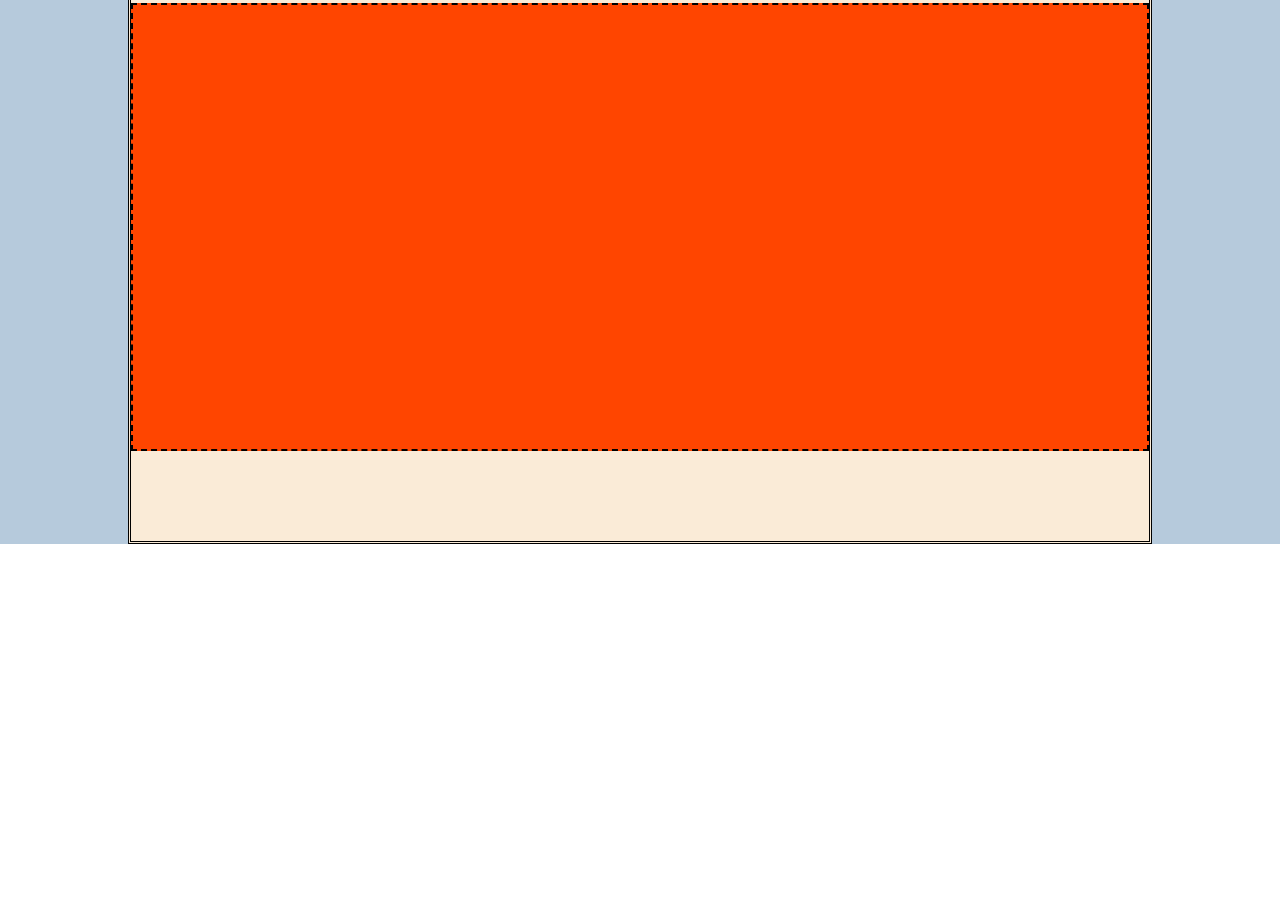
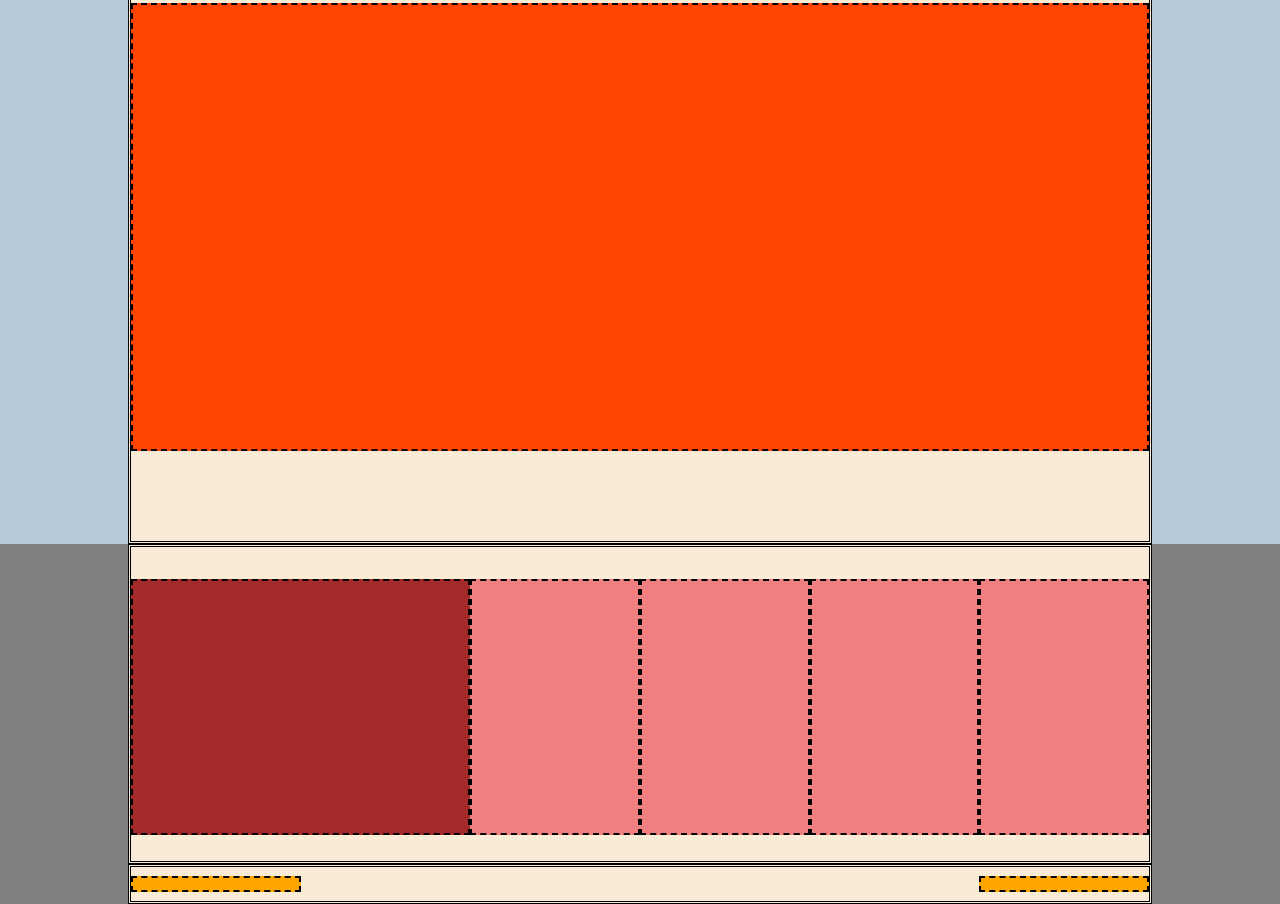
Before and after one commit to DavidePeloso-dev/htmlcss-struttura-discord, a plain HTML site: page index.html in a window 1280 px wide. Shown: the part 2064-2968 px from the top of the page. Before the commit the page ends 2611 px from the top, so only its background shows below. Drawn offline with Linux system fonts and the light colour scheme.

Commit message:
complete footer debug layout

```diff
--- a/css/style.css
+++ b/css/style.css
@@ -96,6 +96,55 @@
     background-color: antiquewhite;
     height: 80vh;
 }
+
+/* footer */
+.debug #footer{
+    background-color: gray;
+    height: 45vh;
+}
+
+.debug #footer .container{
+    border: 3px black double;
+    background-color: antiquewhite;
+}
+
+.debug .footer_top .container{
+    height: 40vh;
+
+}
+
+.debug .footer_bottom .container{
+    height: 5vh;
+
+}
+
+.debug .footer_top{
+    height: 40vh;
+}
+
+.debug .footer_top .row{
+    height: inherit;
+    align-items: center;
+}
+.debug .footer_top .links{
+    border: 2px black dashed;
+    height: 80%;
+    background-color: brown;
+}
+
+.debug .footer_top .info{
+    border: 2px black dashed;
+    height: 80%;
+    background-color: lightcoral;
+}
+
+
+.debug .footer_bottom .row{
+    justify-content: space-between;
+    align-items: center;
+    height: calc(5vh - 6px);
+
+}
 /* --------------------
    /debug_section
 -------------------- */
@@ -166,7 +215,7 @@
      general_css
 -------------------- */
 /* header */
-#header, .container, .row{
+#header, .container, header .row{
     height: 3rem;
 
 }
--- a/index.html
+++ b/index.html
@@ -74,5 +74,28 @@
         <!-- /.tech_section -->
     </main>
     <!-- /.main_section -->
+
+    <footer id="footer">
+        <div class="footer_top">
+            <div class="container">
+                <div class="row d-flex">
+                    <div class="links col-4"></div>
+                    <div class="info col-2"></div>
+                    <div class="info col-2"></div>
+                    <div class="info col-2"></div>
+                    <div class="info col-2"></div>
+                </div>
+            </div>
+        </div>
+        <div class="footer_bottom">
+            <div class="container">
+                <div class="row d-flex">
+                    <div class="logo col-2"></div>
+                    <button class="button col-2"></button>
+                </div>
+            </div>
+        </div>
+    </footer>
+    <!-- /#foter -->
 </body>
 </html>
```
